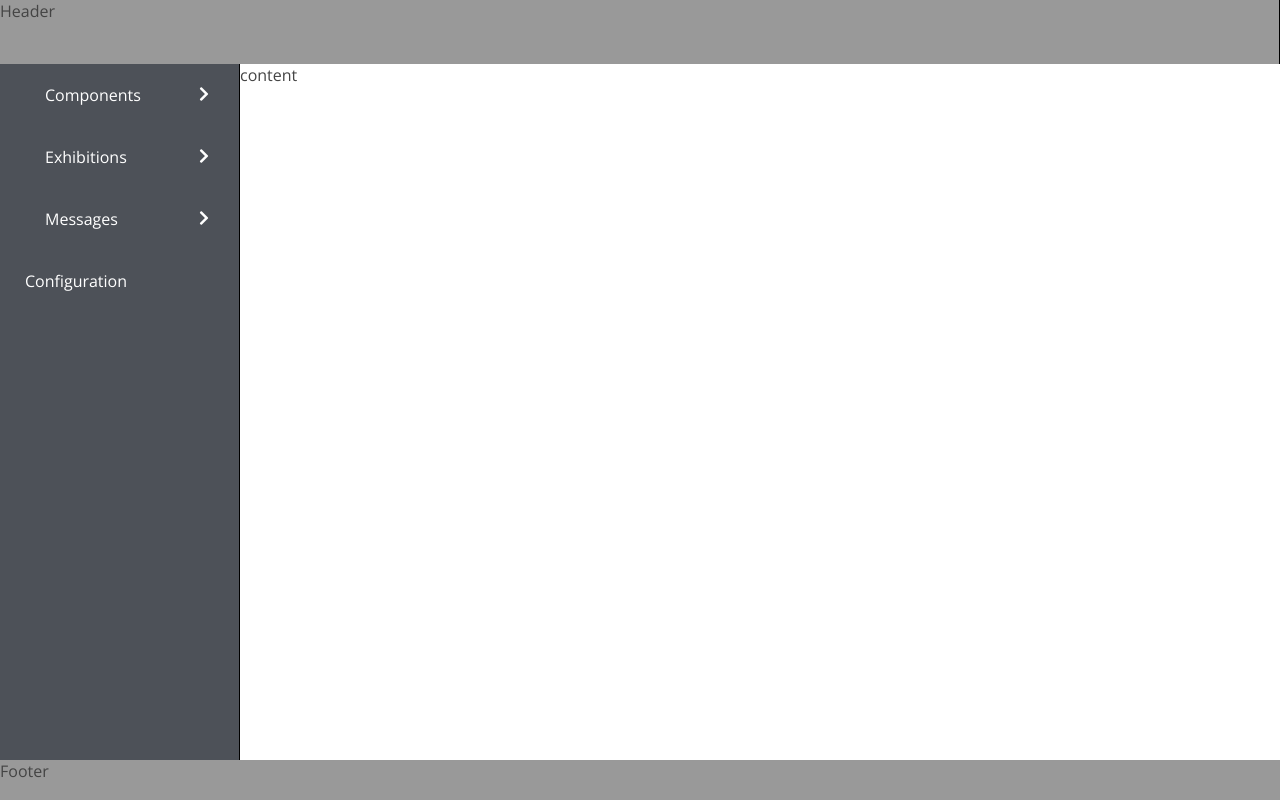
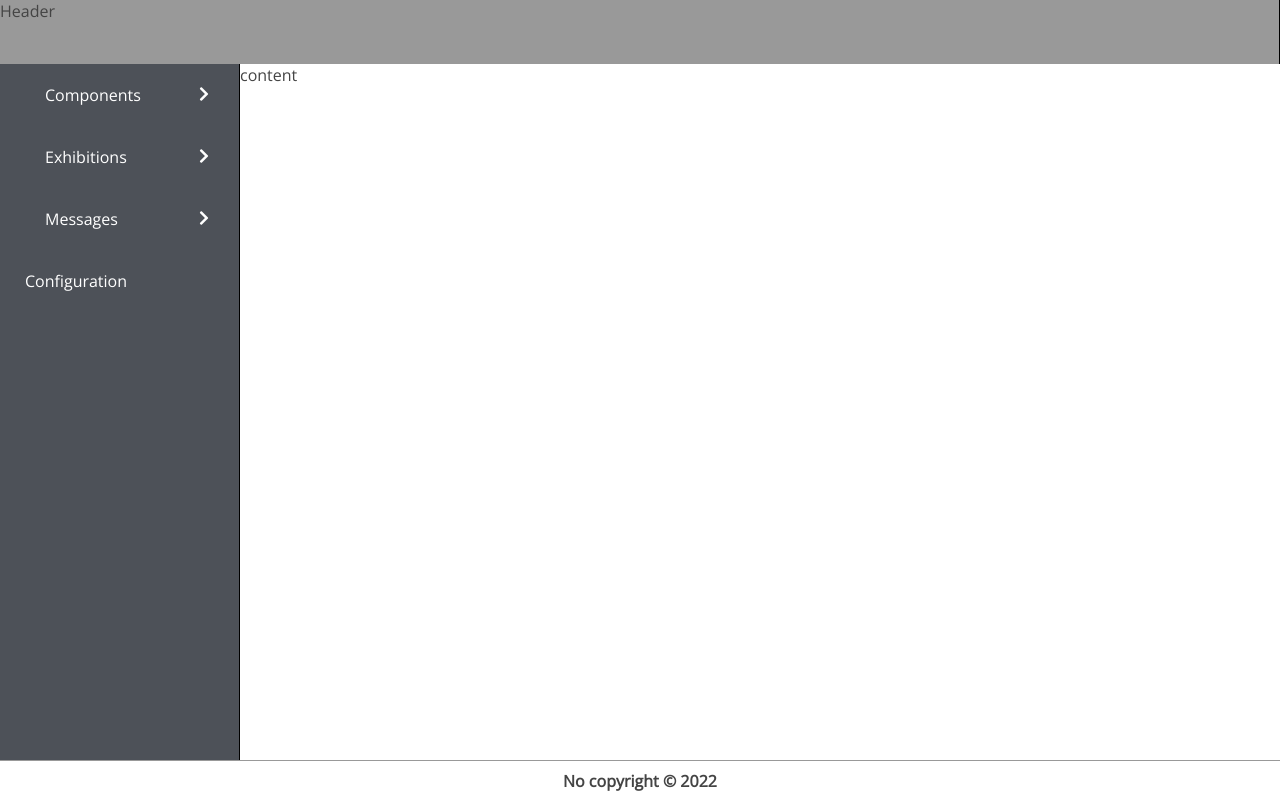
Before and after one commit to DevManish-07/ReactComponents, a React (Create React App) app: page / in a window 1280 px wide. Built offline with nearby package versions, Linux system fonts and the light colour scheme.

Commit message:
Added Footer

```diff
--- a/src/App.css
+++ b/src/App.css
@@ -4,7 +4,7 @@
   --footer-height: 5vh;
 }
 
-body {
+* {
   margin: 0;
   padding: 0;
   box-sizing: border-box;
@@ -32,6 +32,8 @@ body {
 .footer {
   grid-area: footer;
   height: var(--footer-height);
+  background-color: #fff;
+  border-top: 1px solid #999;
 }
 
 .wrapper {
@@ -68,7 +70,6 @@ body {
   }
 }
 
-.header,
-.footer {
+.header {
   background-color: #999;
 }
--- /dev/null
+++ b/src/pagecomponents/footer/footer.css
@@ -0,0 +1,10 @@
+footer {
+  display: flex;
+  justify-content: center;
+  align-items: center;
+  height: 100%;
+}
+
+footer p {
+  font-weight: bold;
+}
--- a/src/pagecomponents/footer/footer.js
+++ b/src/pagecomponents/footer/footer.js
@@ -1,3 +1,9 @@
+import "./footer.css";
+
 export const Footer = () => {
-  return <div>Footer</div>;
+  return (
+    <footer>
+      <p class="copyright">No copyright © 2022</p>
+    </footer>
+  );
 };
```
